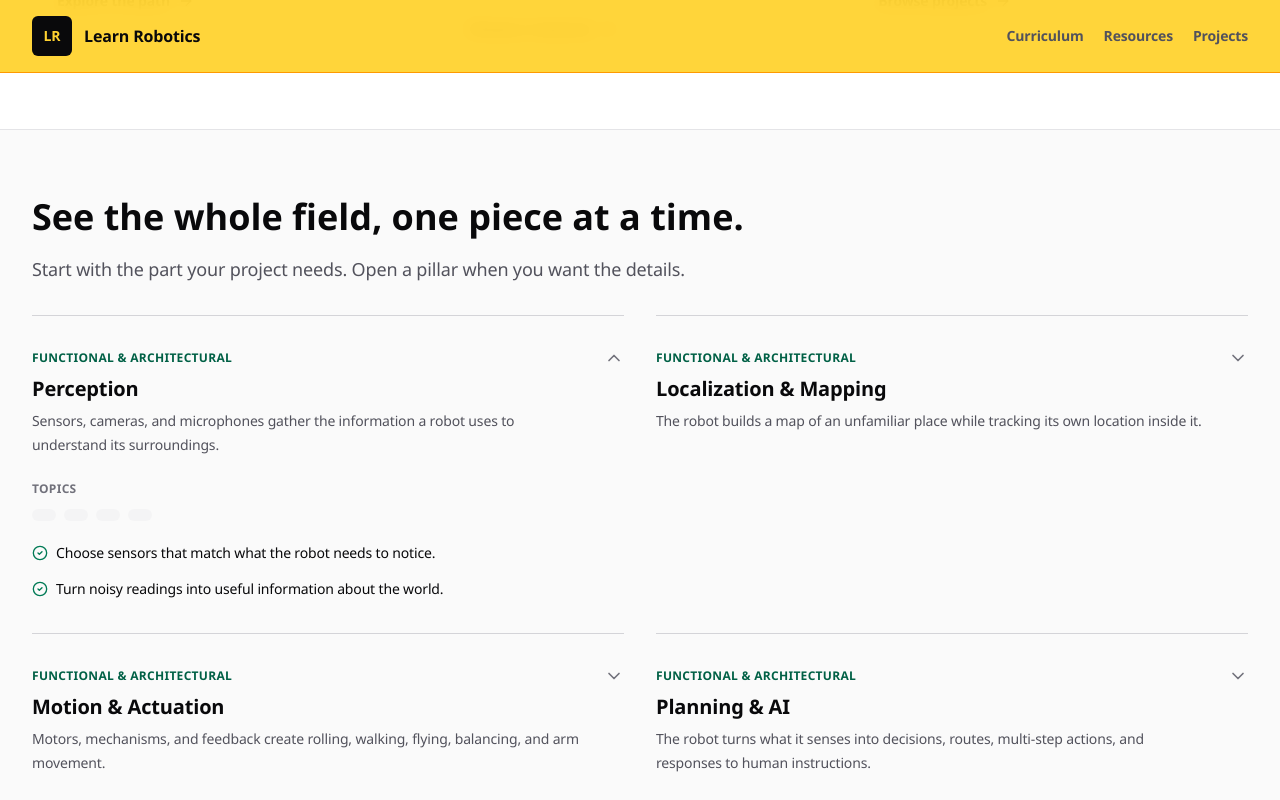
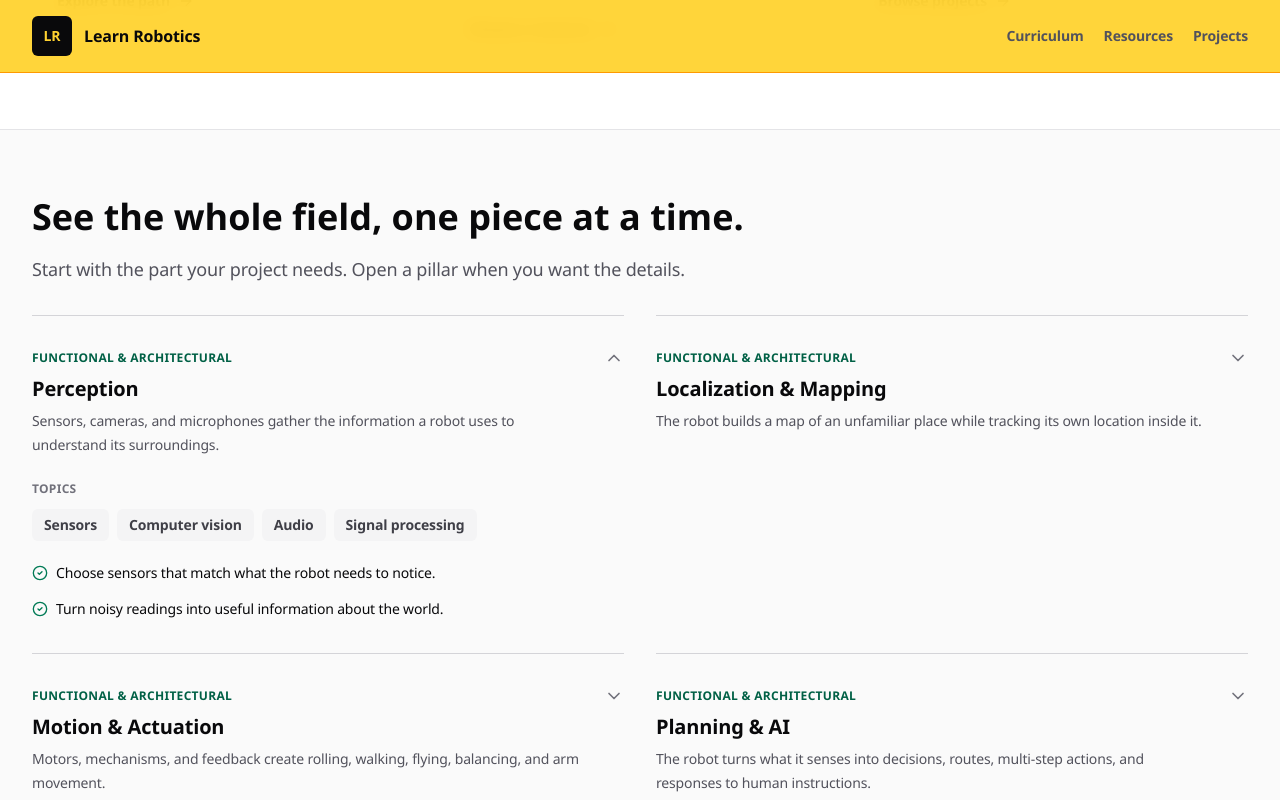
Before and after one commit to MiguelMasc/Learn-Robotics, a Next.js app: page / in a window 1280 px wide. Both pictures are taken after a click on the heading 328 px from the left and 1472 px from the top of the page. Shown: the part 1072-1872 px from the top of the page. Built offline with nearby package versions, Linux system fonts and the light colour scheme.

Commit message:
Fix homepage curriculum topic type error
Render curriculum topics as strings so the Next.js TypeScript build succeeds.

```diff
--- a/components/home/curriculum-section.tsx
+++ b/components/home/curriculum-section.tsx
@@ -43,10 +43,10 @@ export function CurriculumSection() {
               <div className="mt-3 flex flex-wrap gap-2">
                 {pillar.topics.map((topic) => (
                   <span
-                    key={topic.name}
+                    key={topic}
                     className="rounded-md bg-zinc-100 px-3 py-1.5 text-sm font-semibold text-zinc-700"
                   >
-                    {topic.name}
+                    {topic}
                   </span>
                 ))}
               </div>
```
